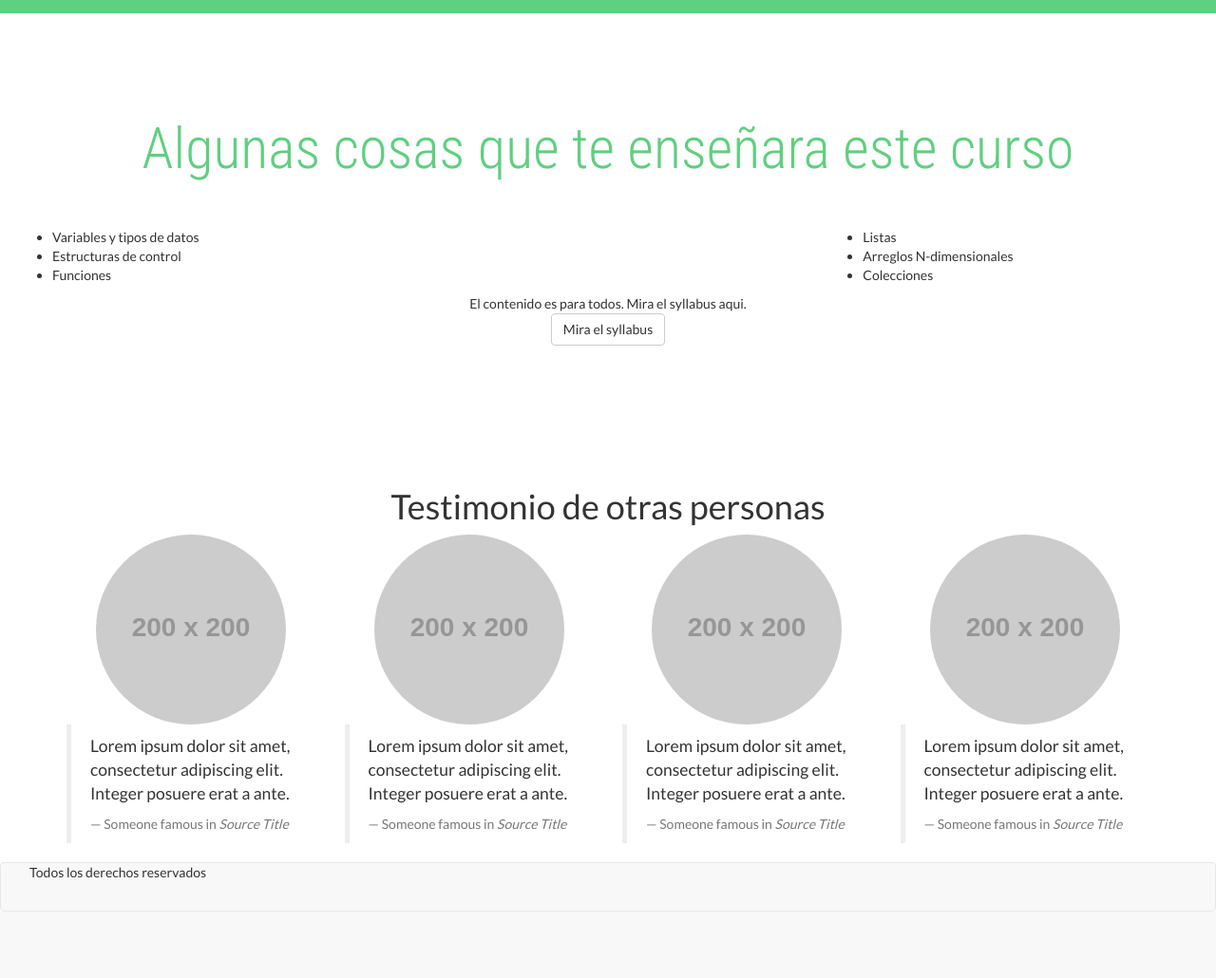
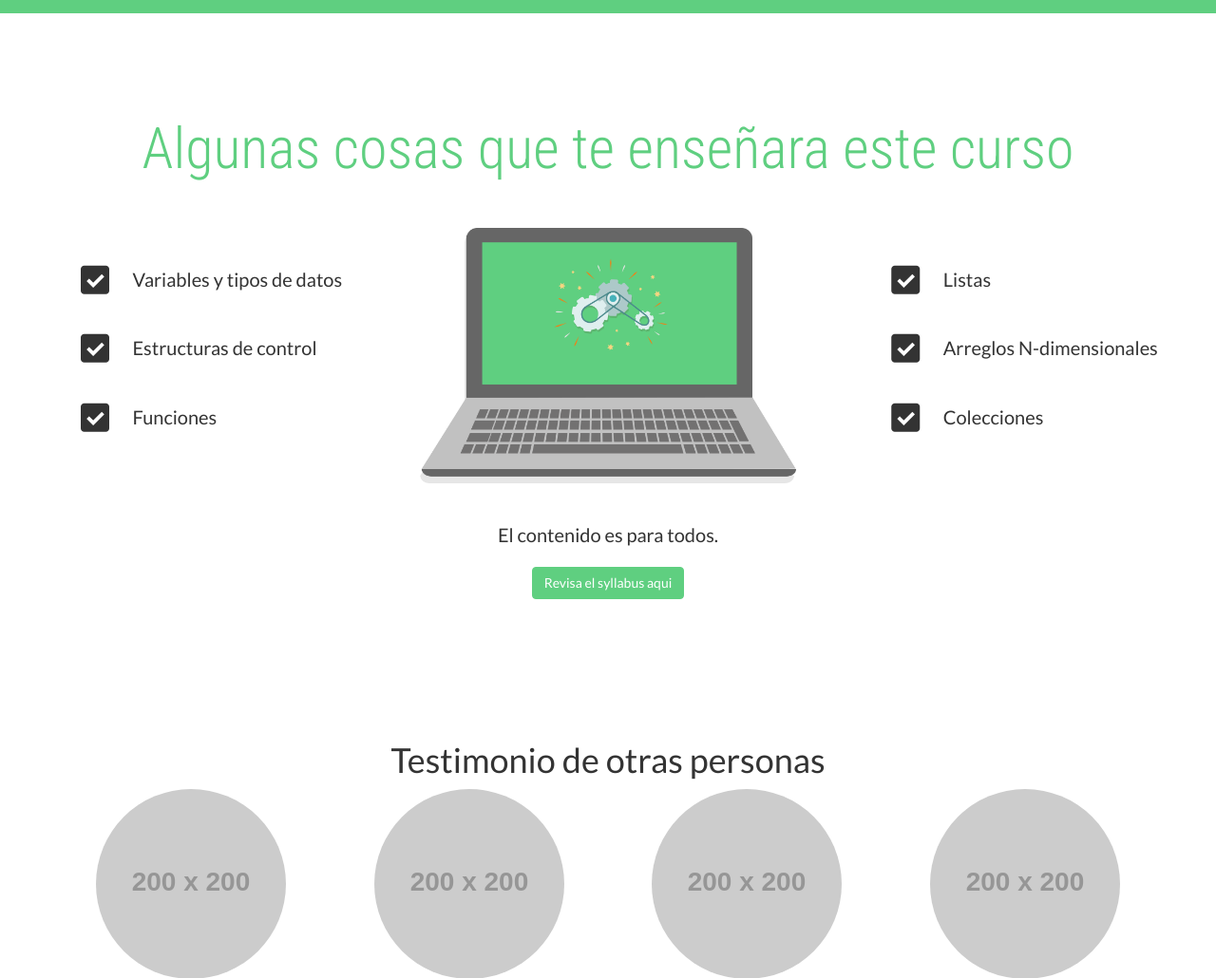
Before and after one commit to madevelascom/fundamentos, a CodeIgniter app: page /database/ in a window 1280 px wide. Shown: the part 2158-3188 px from the top of the page at 95% size. Before the commit the page ends 3118 px from the top, so only its background shows below. Run offline with CodeIgniter, Linux system fonts and the light colour scheme; grey boxes labelled with a size stand in for pictures from a placeholder-image service; some libraries are stand-ins or nearby versions.

Commit message:
Terminando section 3 del landing

```diff
--- a/application/views/frontend/index.php
+++ b/application/views/frontend/index.php
@@ -140,18 +140,18 @@
 			<div class="col-lg-12">
 				<div class="container-fluid">
 					<div class="row">
-						<div class="col-lg-4 icon-container">
-							<span class="daw-clock icon"></span>
+						<div class="col-lg-4 section2-icon-container">
+							<span class="daw-clock section2-icon"></span>
 							<br>
 							<div class="icon-label bold pt-lg-20">PRODUCTIVIDAD</div>
 						</div>
-						<div class="col-lg-4 icon-container">
-							<span class="daw-device icon"></span>
+						<div class="col-lg-4 section2-icon-container">
+							<span class="daw-device section2-icon"></span>
 							<br>
 							<div class="icon-label bold pt-lg-20">TECNOLOGIA</div>
 						</div>
-						<div class="col-lg-4 icon-container">
-							<span class="daw-pen icon"></span>
+						<div class="col-lg-4 section2-icon-container">
+							<span class="daw-pen section2-icon"></span>
 							<br>
 							<div class="icon-label bold pt-lg-20">CREATIVIDAD</div>
 						</div>
@@ -182,28 +182,96 @@
 				</div>
 			</div>
 		</div>
-		<div class="row mt-lg-40"">
-			<div class="col-lg-4">
-				<ul>
-					<li>Variables y tipos de datos</li>
-					<li>Estructuras de control</li>
-					<li>Funciones</li>
+		<div class="row mt-lg-40">
+			<div class="col-lg-4 col-xs-12 pt-lg-40">
+				<ul class="no-bullet">
+					<li>
+						<div class="container-fluid pb-lg-40 section3-icon-container">
+							<div class="row center-block">
+								<div class="col-lg-2 col-xs-1">
+									<span class="daw-check section3-icon"></span>
+								</div>
+								<div class="col-lg-10 col-xs-11">
+									Variables y tipos de datos
+								</div>
+							</div>
+						</div>
+					</li>
+					<li>
+						<div class="container-fluid pb-lg-40 section3-icon-container">
+							<div class="row center-block">
+								<div class="col-lg-2 col-xs-1">
+									<span class="daw-check section3-icon"></span>
+								</div>
+								<div class="col-lg-10 col-xs-11">
+									Estructuras de control
+								</div>
+							</div>
+						</div>
+					</li>
+					<li>
+						<div class="container-fluid section3-icon-container">
+							<div class="row center-block">
+								<div class="col-lg-2 col-xs-1">
+									<span class="daw-check section3-icon"></span>
+								</div>
+								<div class="col-lg-10 col-xs-11">
+									Funciones
+								</div>
+							</div>
+						</div>
+					</li>
 				</ul>
 			</div>
-			<div class="col-lg-4">
-
+			<div class="col-lg-4 col-xs-12 center-block">
+				<img src="<?php echo base_url('public/frontend/img/laptop.png'); ?>" class="img-responsive">
 			</div>
-			<div class="col-lg-4">
-				<ul>
-					<li>Listas</li>
-					<li>Arreglos N-dimensionales</li>
-					<li>Colecciones</li>
+			<div class="col-xs-12 col-lg-4 pt-lg-40">
+				<ul class="no-bullet">
+					<li>
+						<div class="container-fluid pb-lg-40 section3-icon-container">
+							<div class="row center-block">
+								<div class="col-lg-2 col-xs-1">
+									<span class="daw-check section3-icon"></span>
+								</div>
+								<div class="col-lg-10 col-xs-11">
+									Listas
+								</div>
+							</div>
+						</div>
+					</li>
+					<li>
+						<div class="container-fluid pb-lg-40 section3-icon-container">
+							<div class="row center-block">
+								<div class="col-lg-2 col-xs-1">
+									<span class="daw-check section3-icon"></span>
+								</div>
+								<div class="col-lg-10 col-xs-11">
+									Arreglos N-dimensionales
+								</div>
+							</div>
+						</div>
+					</li>
+					<li>
+						<div class="container-fluid section3-icon-container">
+							<div class="row center-block">
+								<div class="col-lg-2 col-xs-1">
+									<span class="daw-check section3-icon"></span>
+								</div>
+								<div class="col-lg-10 col-xs-11">
+									Colecciones
+								</div>
+							</div>
+						</div>
+					</li>
 				</ul>
 			</div>
 		</div>
-		<div class = 'row'>
-			<p class = 'align-center'>El contenido es para todos. Mira el syllabus aqui.</p>
-			<button class = 'btn btn-default align-center'>Mira el syllabus</button>
+		<div class="row mt-lg-40">
+			<p class = 'align-center'>El contenido es para todos.</p>
+		</div>
+		<div class="row mt-lg-20">
+			<button class = "btn section3-btn align-center">Revisa el syllabus aqui</button>
 		</div>
 	</div>
 </section>
--- a/public/frontend/css/icons.css
+++ b/public/frontend/css/icons.css
@@ -1,10 +1,10 @@
 @font-face {
   font-family: 'daw';
-  src:  url('../fonts/daw.eot?vjg3j1');
-  src:  url('../fonts/daw.eot?vjg3j1#iefix') format('embedded-opentype'),
-    url('../fonts/daw.ttf?vjg3j1') format('truetype'),
-    url('../fonts/daw.woff?vjg3j1') format('woff'),
-    url('../fonts/daw.svg?vjg3j1#daw') format('svg');
+  src:  url('../fonts/daw.eot?yyzpcr');
+  src:  url('../fonts/daw.eot?yyzpcr#iefix') format('embedded-opentype'),
+    url('../fonts/daw.ttf?yyzpcr') format('truetype'),
+    url('../fonts/daw.woff?yyzpcr') format('woff'),
+    url('../fonts/daw.svg?yyzpcr#daw') format('svg');
   font-weight: normal;
   font-style: normal;
 }
@@ -24,6 +24,9 @@
   -moz-osx-font-smoothing: grayscale;
 }
 
+.daw-check:before {
+  content: "\ea52";
+}
 .daw-pen:before {
   content: "\e908";
 }
--- a/public/frontend/css/ivan.css
+++ b/public/frontend/css/ivan.css
@@ -58,15 +58,15 @@ header{
 	font-size: 20px;
 	text-align: center;
 }
- .icon-container{
+.section2-icon-container{
 	text-align: center;
 	transition: all 0.25s;
 }
- .icon-container:hover{
+.section2-icon-container:hover{
 	color: #ffffff;
 	transition: all 0.25s;
 }
- .icon{
+.section2-icon{
 	font-size: 100px;
 }
 .icon-label{
@@ -82,19 +82,47 @@ header{
  * SECTION 3
  * ========================================
  */
+ #landing-section3{
+ 	font-size: 20px;
+ }
  .landing-section3-title{
  	font-family: 'Roboto Condensed', sans-serif;
  	font-size: 60px;
  	color: #5FCF80;
  	text-align: center;
  }
+ .section3-icon-container{
+ 	transition: all 0.25s;
+ }
+ .section3-icon-container:hover{
+ 	color: #5FCF80;
+ 	transition: all 0.25s;
+ }
+ .section3-icon{
+ 	font-size: 30px;
+ }
 
 
 /**
  * ========================================
- * ESTILOS PARA TEXTO
+ * MISC
  * ========================================
  */
 .bold{
 	font-weight: bold;
 }
+.no-bullet{
+	list-style-type: none;
+}
+.section3-btn,.section3-btn:focus{
+	background-color: #5FCF80;
+	border-color: #5FCF80;
+	color: #FFFFFF;
+	transition: all 0.25s;
+}
+.section3-btn:hover,.section3-btn:disabled{
+	background-color: #FFFFFF;
+	border-color: #5FCF80;
+	color: #5FCF80;
+	transition: all 0.25s;
+}
```
Also changed, not shown: public/frontend/fonts/daw.ttf, public/frontend/fonts/daw.woff, public/frontend/img/laptop.png (added), 2 other files. Lines whose indentation alone changed are shown as unchanged.
